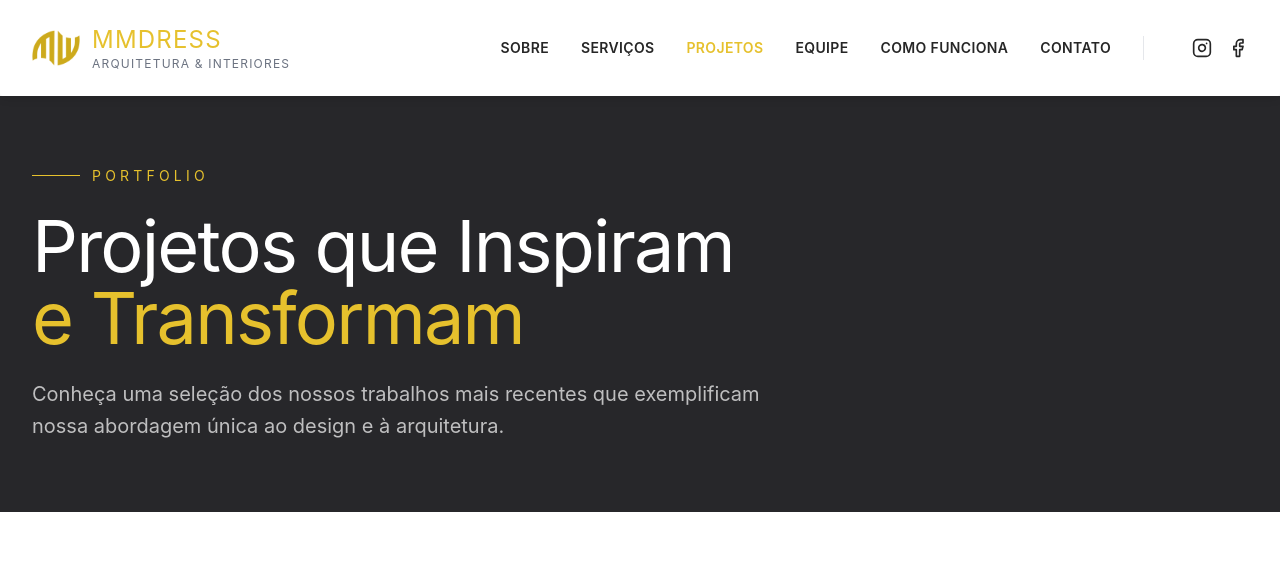
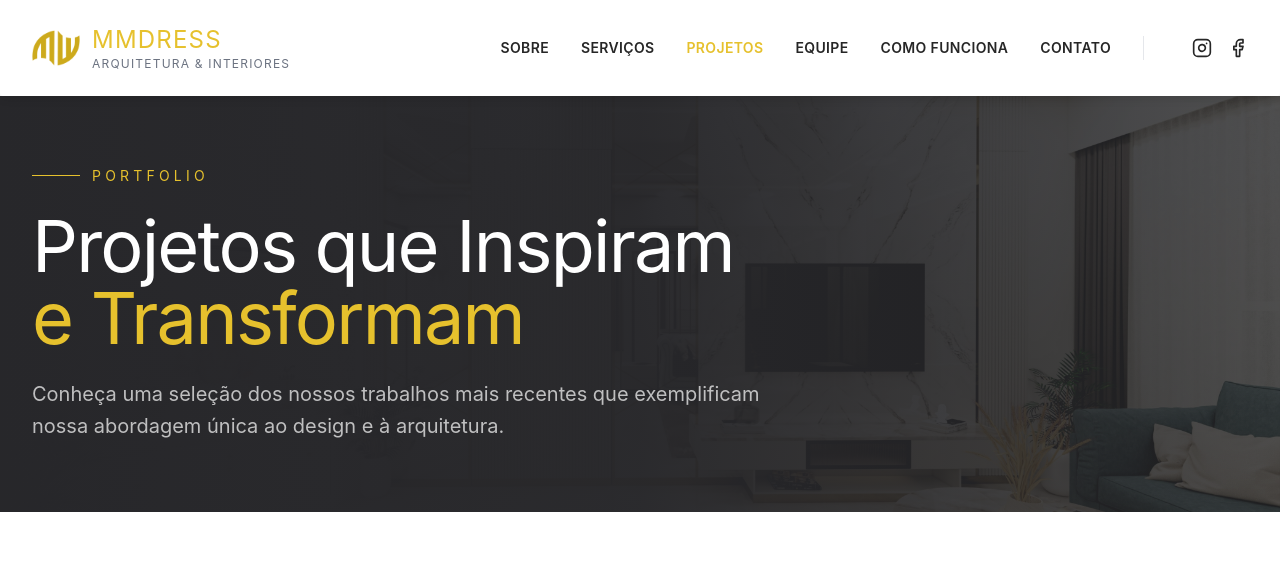
Before and after one commit to mmdress/website, a Next.js app: page /projetos in a window 1280 px wide. Shown: the top 562 px of the page. Built offline with nearby package versions, Linux system fonts and the light colour scheme.

Commit message:
feat: add background image to Projetos page for enhanced visual appeal

```diff
--- a/app/(home)/projetos/page.tsx
+++ b/app/(home)/projetos/page.tsx
@@ -15,6 +15,10 @@ export default function Projetos() {
           </span>
         }
         description="Conheça uma seleção dos nossos trabalhos mais recentes que exemplificam nossa abordagem única ao design e à arquitetura."
+        backgroundImage={{
+          src: '/images/projects/header.jpg',
+          alt: 'Projetos',
+        }}
       />
       <ProjectsCatalog />
       <ProjectsStats />
```
Also changed, not shown: public/images/projects/header.jpg (added).
